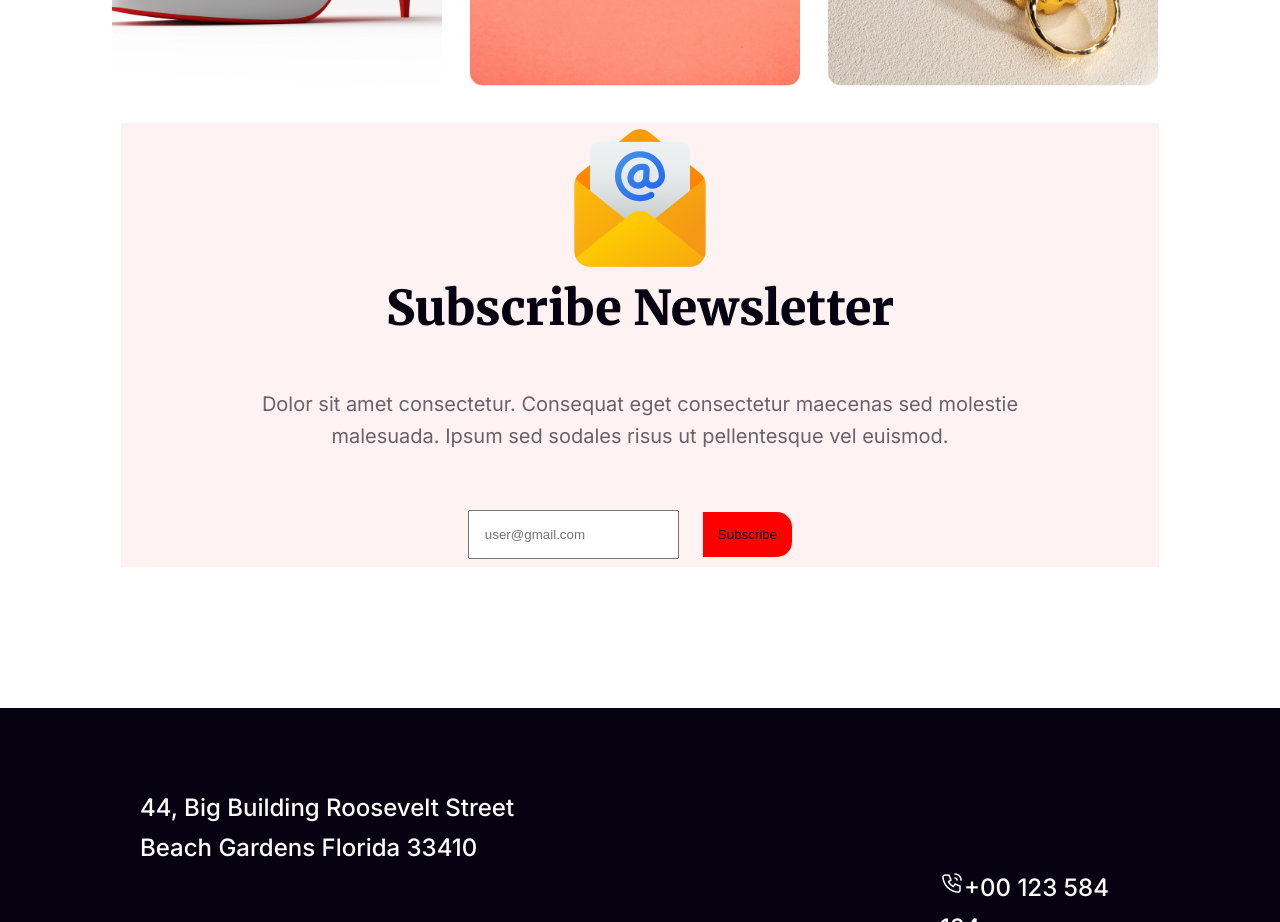
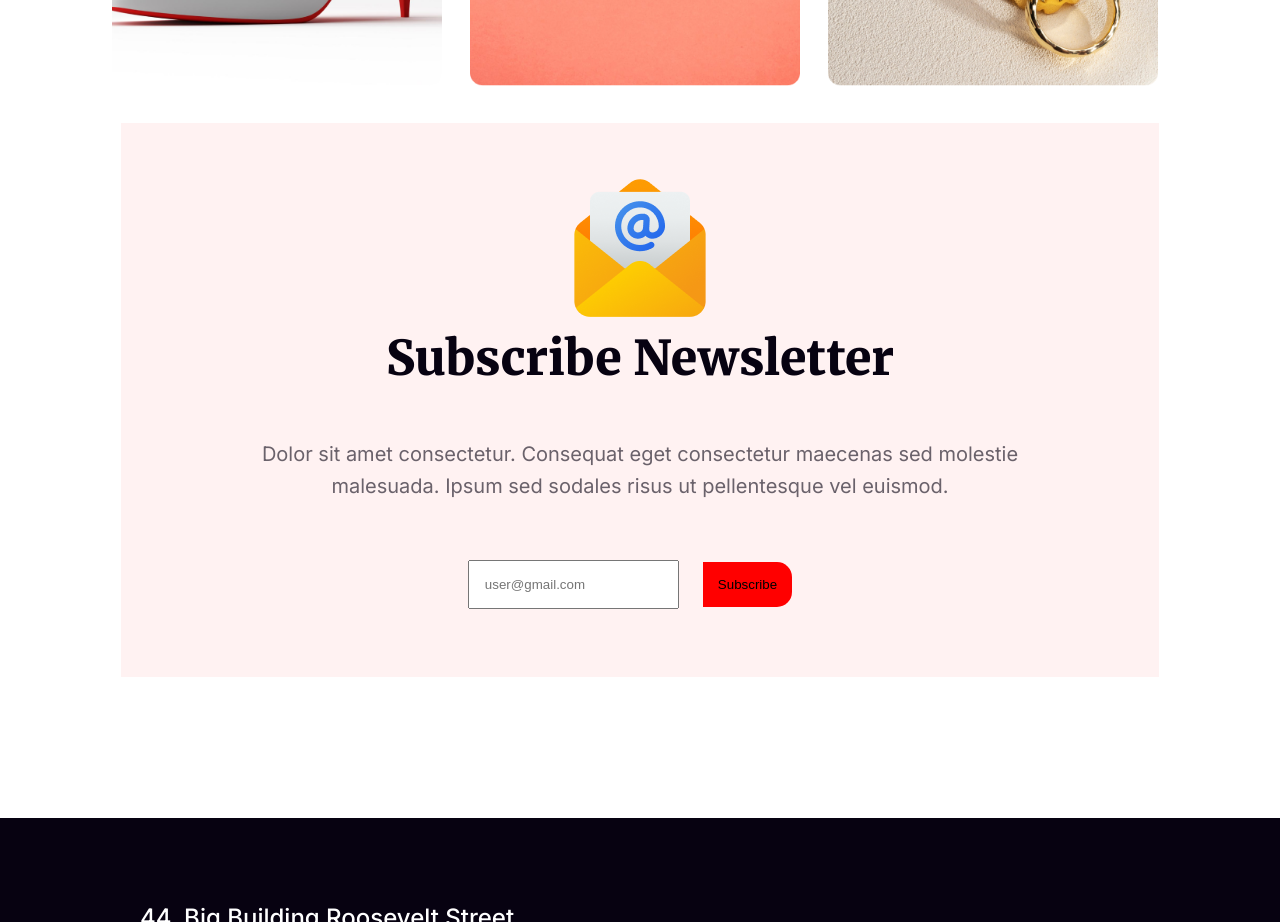
Before and after one commit to mumin6/A1-New-Year-New-Mission, a plain HTML site: page index.html in a window 1280 px wide. Shown: the part 3840-4762 px from the top of the page. Drawn offline with Linux system fonts and the light colour scheme.

Commit message:
added padding

```diff
--- a/styles/style.css
+++ b/styles/style.css
@@ -219,6 +219,8 @@
     border: solid 1px white;
     background-color: rgba(255, 0, 0, 0.05);
     margin: 30px 120px;
+    padding-top: 50px;
+    padding-bottom: 60px;
 
 }
 
```
